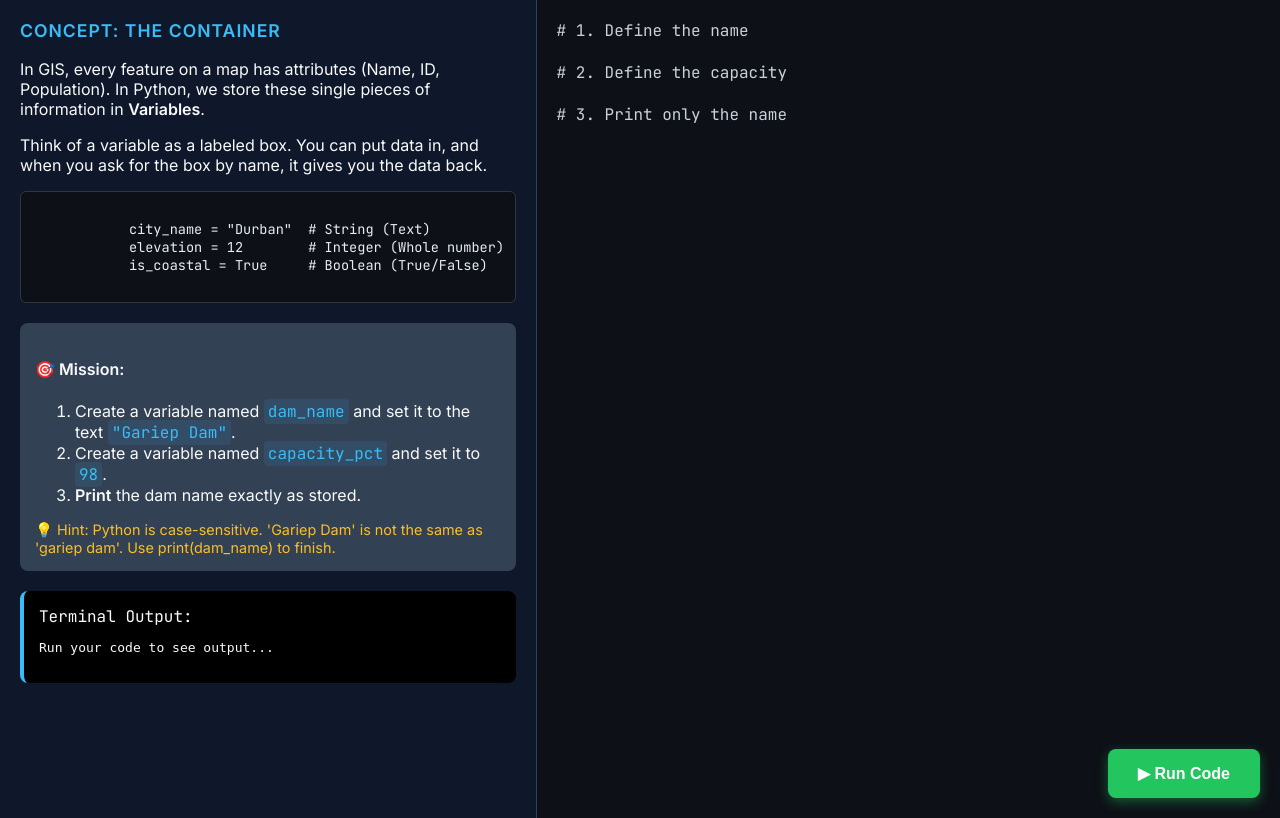
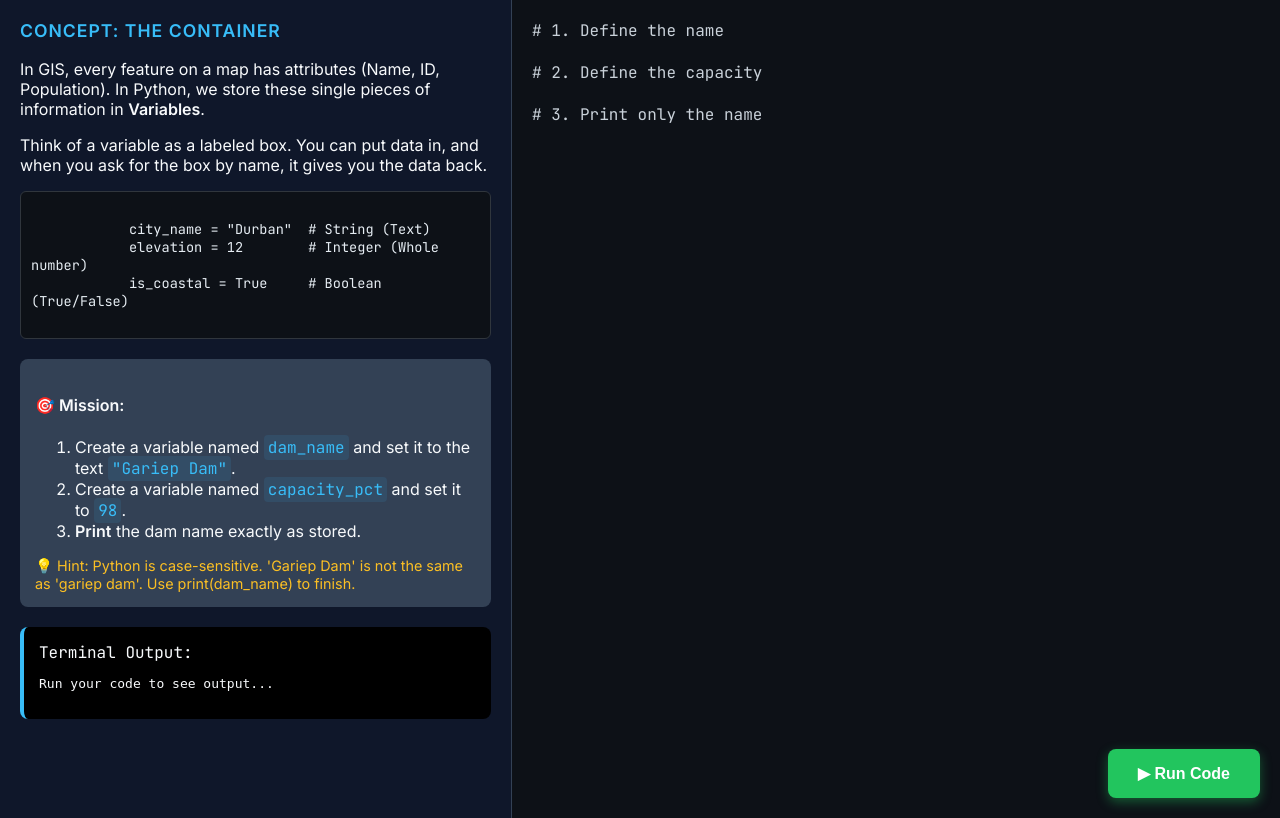
Before and after one commit to Ruan1993/Learn-Python, a Flask app: page /lesson/1 in a window 1280 px wide. Shown: the part 91-909 px from the top of the page. Run offline with Flask 3, Linux system fonts and the light colour scheme.

Commit message:
Fix CSS layout and scrolling issue

```diff
--- a/static/style.css
+++ b/static/style.css
@@ -39,8 +39,22 @@ body {
 nav { padding: 15px; background: #1e293b; border-bottom: 1px solid #334155; display: flex; align-items: center; gap: 20px; }
 .back-btn { color: var(--text-secondary); text-decoration: none; }
 
-.workspace { display: flex; flex: 1; height: 100%; }
-.sidebar { width: 40%; padding: 20px; border-right: 1px solid #334155; overflow-y: auto; }
+.workspace {
+    display: flex;
+    flex: 1;             /* This creates the magic: fill ONLY remaining space */
+    overflow: hidden;    /* Prevents the whole page from scrolling */
+    position: relative;  /* Keeps elements contained */
+}
+
+.sidebar {
+    width: 40%;
+    padding: 20px;
+    border-right: 1px solid #334155;
+    overflow-y: auto;    /* Enables scrolling INSIDE the sidebar */
+    height: 100%;        /* Fills the workspace height */
+    box-sizing: border-box; /* Ensures padding doesn't increase width */
+    padding-bottom: 100px; /* Extra space at bottom so text isn't cut off */
+}
 .editor-container { width: 60%; display: flex; flex-direction: column; position: relative; }
 
 /* Code Editor */
```
